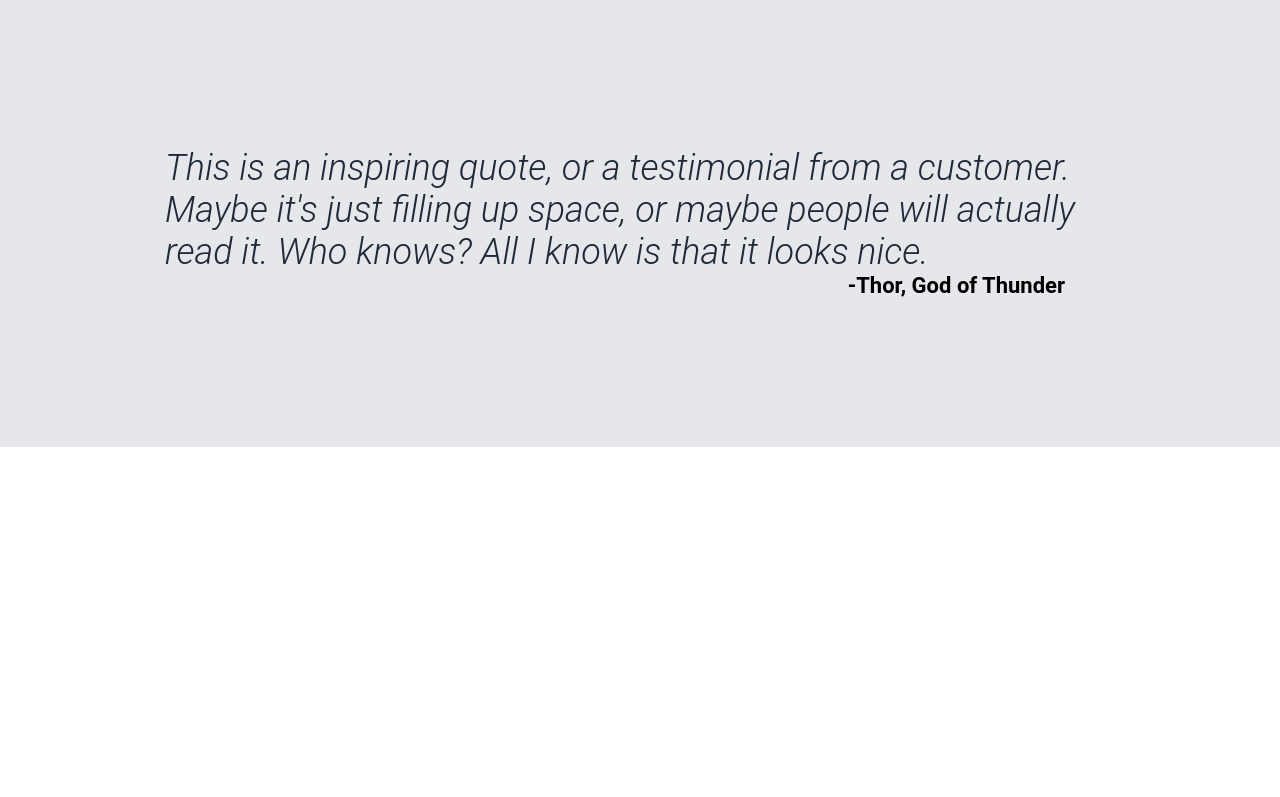
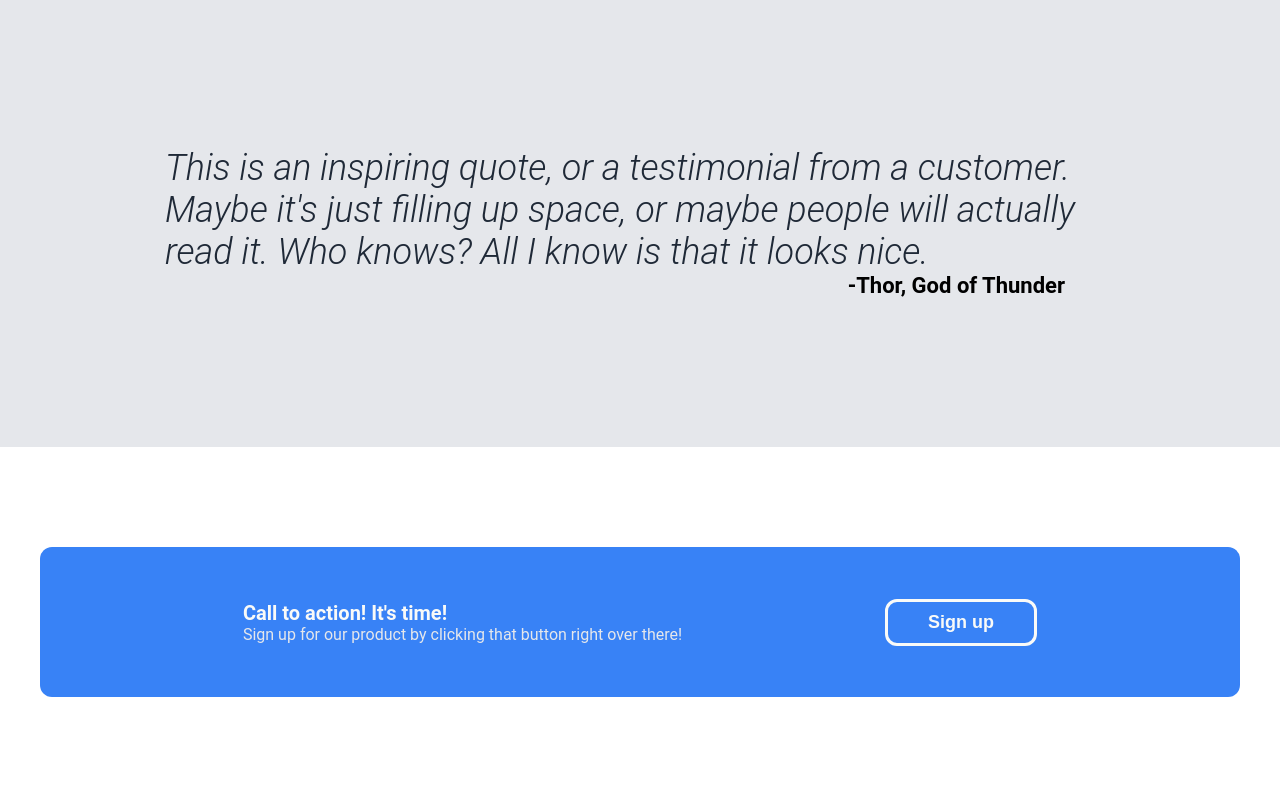
Before and after one commit to McStanley/odin-landing-page, a plain HTML site: page index.html in a window 1280 px wide. Shown: the part 1223-2020 px from the top of the page. Before the commit the page ends 1670 px from the top, so only its background shows below. Drawn offline with Linux system fonts and the light colour scheme.

Commit message:
Add the banner section

```diff
--- a/index.html
+++ b/index.html
@@ -22,7 +22,7 @@
                 <div class="hero-left">
                     <div class="main-text">This website is awesome</div>
                     <div class="secondary-text">This website has some subtext that goes here under the main title. It's smaller font and the color is lower contrast</div>
-                    <button class="sign-up">Sign up</button>
+                    <button class="button-hero">Sign up</button>
                 </div>
                 <img class="hero-img" src="images/new_york.jpg" alt="New York landscape">
             </div>
@@ -54,5 +54,14 @@
                 <div class="quote-author">-Thor, God of Thunder</div>
             </div>
         </div>
+        <div class="banner-section">
+            <div class="banner">
+                <div class="banner-left">
+                    <div class="banner-title">Call to action! It's time!</div>
+                    <div class="banner-text">Sign up for our product by clicking that button right over there!</div>
+                </div>
+                <button class="button-banner">Sign up</button>
+            </div>
+        </div>
     </body>
 </html>
--- a/styles.css
+++ b/styles.css
@@ -56,7 +56,7 @@ body {
     margin: 5px 0;
 }
 
-.sign-up {
+.button-hero {
     background-color: #3882F6;
     border: none;
     border-radius: 12px;
@@ -127,3 +127,42 @@ body {
     font-size: 22px;
     font-weight: bold;
 }
+
+.banner-section {
+    height: 350px;
+    display: flex;
+    justify-content: center;
+    align-items: center;
+}
+
+.banner {
+    background-color: #3882F6;
+    width: 1200px;
+    height: 150px;
+    display: flex;
+    justify-content: space-evenly;
+    align-items: center;
+    border-radius: 12px;
+}
+
+.banner-title {
+    font-size: 20px;
+    font-weight: bold;
+    color: #F9FAF8;
+}
+
+.banner-text {
+    color: #E5E7EB;
+}
+
+.button-banner {
+    background-color: #3882F6;
+    border: solid;
+    border-color: #F9FAF8;
+    border-radius: 12px;
+    color: #F9FAF8;
+    font-size: 18px;
+    font-weight: bold;
+    padding: 10px 40px;
+    margin: 10px 0;
+}
```
